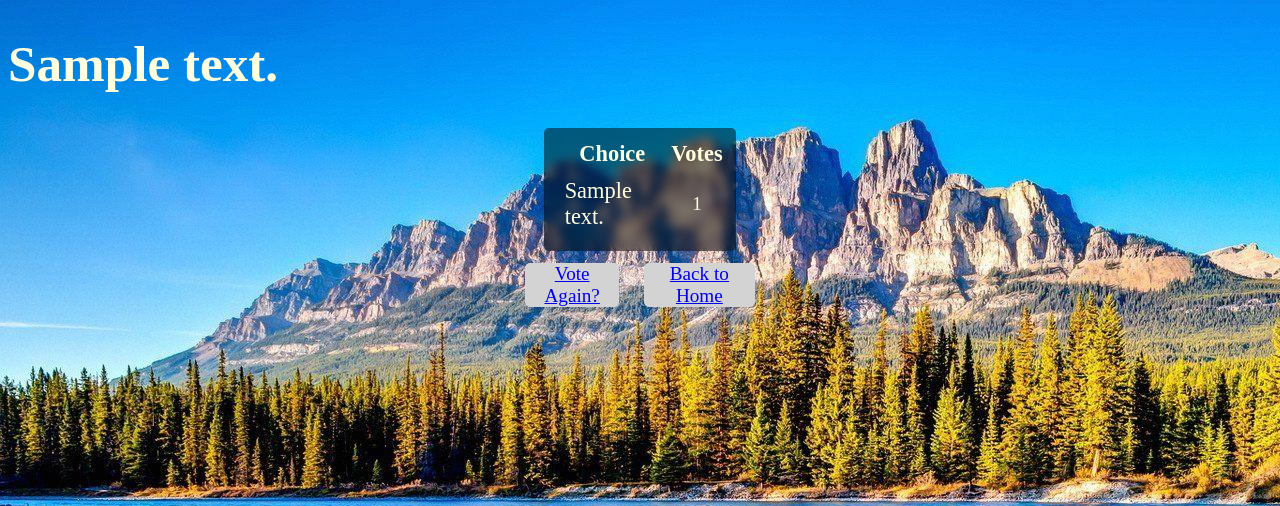
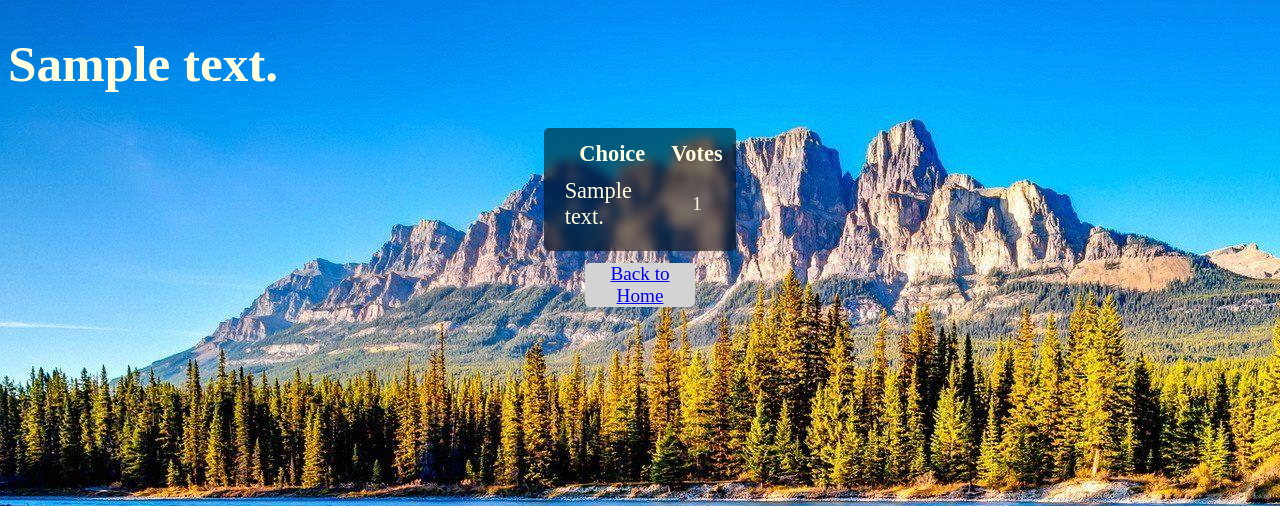
Before and after one commit to OmegaOoh/ku-polls, a Django app: page /polls/1/results/ in a window 1280 px wide. Shown: the top 506 px of the page. Run offline with Django 5.2, Linux system fonts and the light colour scheme; tables that the repository leaves empty hold one stand-in row (values such as "Sample post"); parts of the project's set-up code (start-up, migrations or seed data) failed here and were passed over.

Commit message:
remove Vote Again? button

```diff
--- a/polls/templates/polls/results.html
+++ b/polls/templates/polls/results.html
@@ -24,12 +24,6 @@
 </table>
 
 <div class="center_container" >
-  <a href="{% url 'polls:detail' question.id %}">
-    <div class='redirect_button'>
-    Vote Again?
-    </div>
-  </a>
-
   <a href="{% url 'polls:index' %}">
     <div class='redirect_button'>
     Back to Home
```
